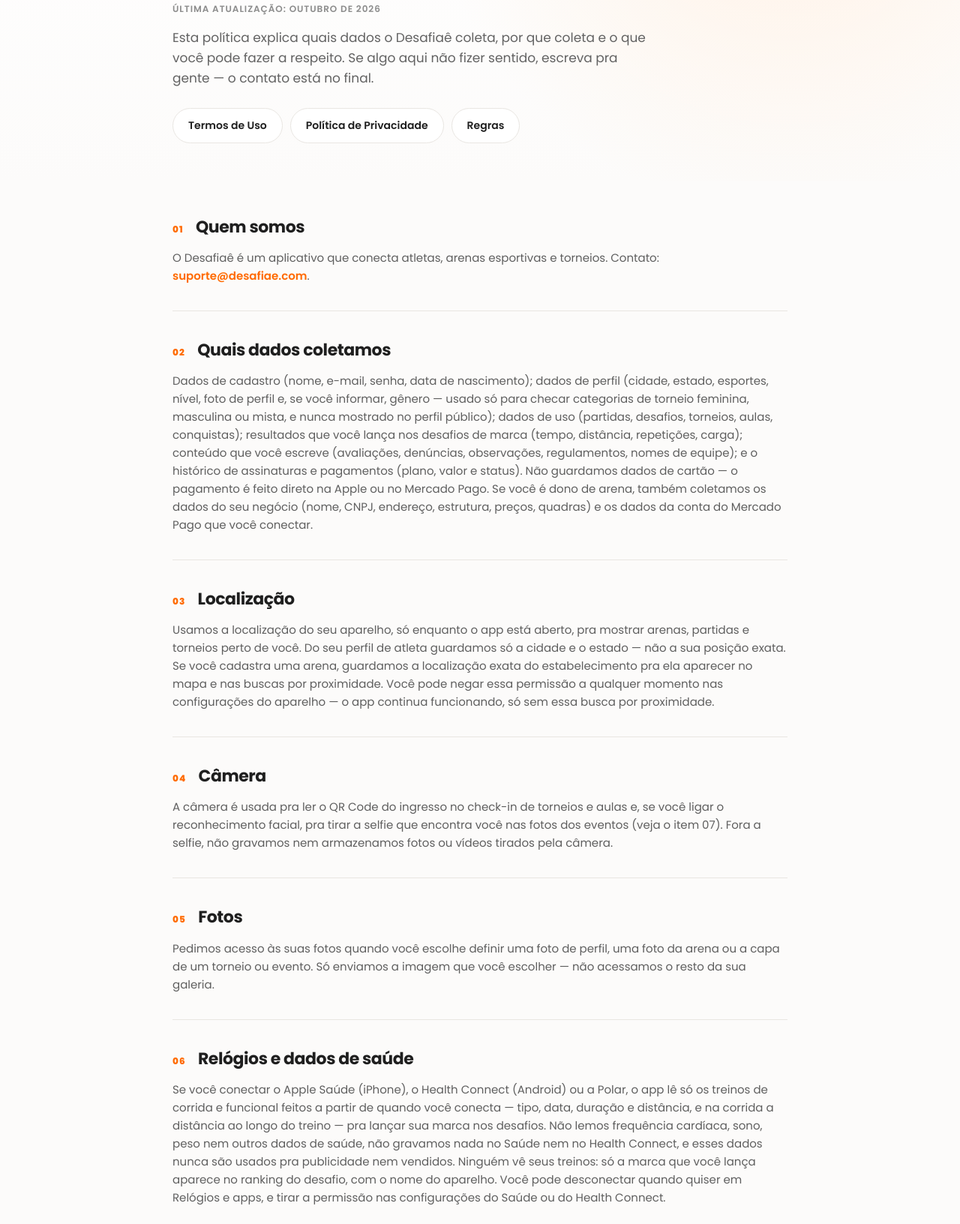
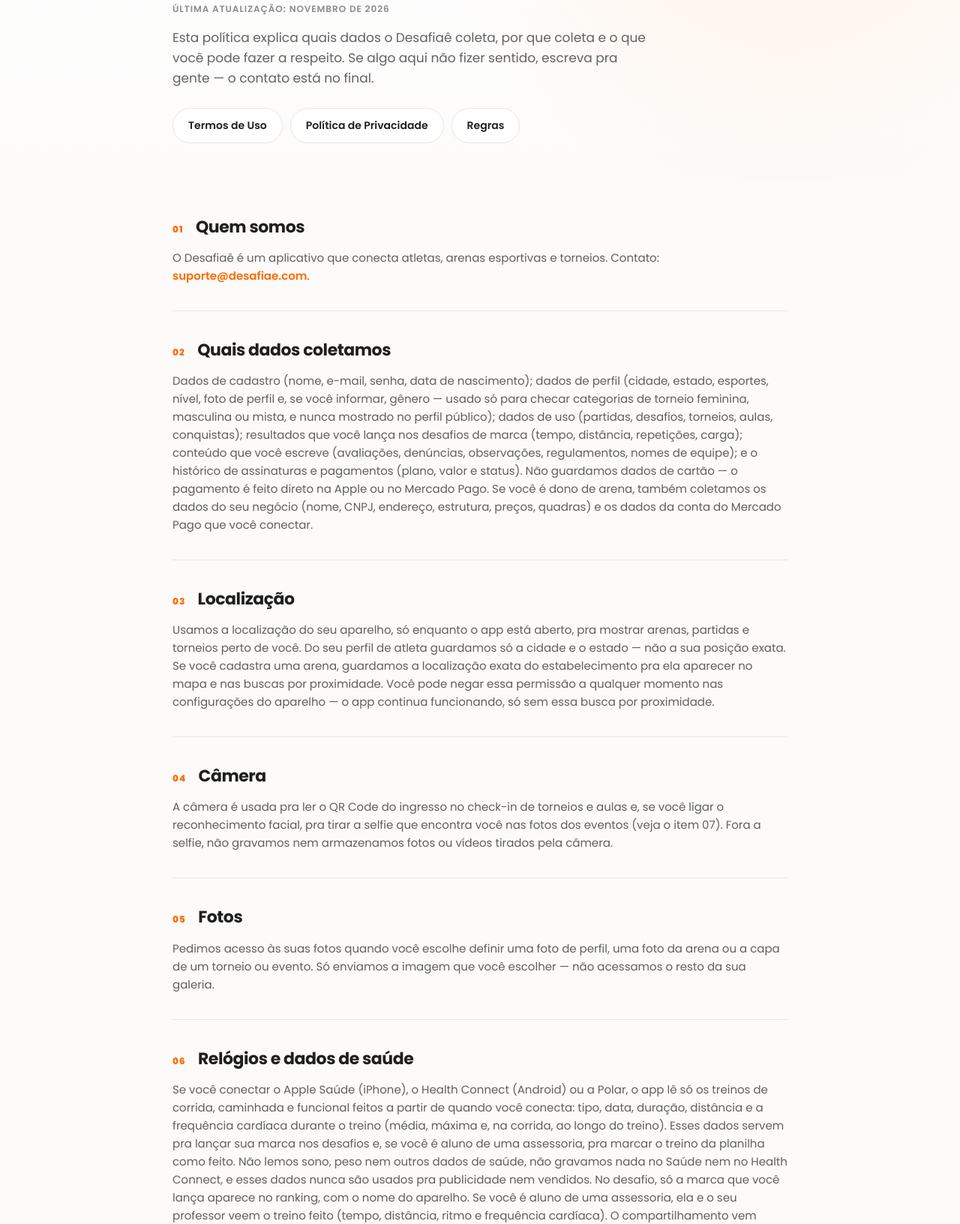
Before and after one commit to i-zzaa/landing-page-jogae, a plain HTML site: page privacidade.html in a window 1280 px wide. Shown: the part 269-1901 px from the top of the page at 75% size. Drawn offline with Linux system fonts and the light colour scheme.

Commit message:
privacidade: relógio lê a frequência cardíaca do treino e a assessoria vê o treino feito (Conexão Saúde)
Co-Authored-By: Claude Opus 5.5 <noreply@anthropic.com>

```diff
--- a/privacidade.html
+++ b/privacidade.html
@@ -49,7 +49,7 @@
       <div class="container">
         <span class="eyebrow"><span class="dot"></span> Documentos legais</span>
         <h1>Política de Privacidade</h1>
-        <p class="legal-meta">Última atualização: outubro de 2026</p>
+        <p class="legal-meta">Última atualização: novembro de 2026</p>
         <p class="legal-intro" style="margin-top:16px">Esta política explica quais dados o Desafiaê coleta, por que coleta e o que você pode fazer a respeito. Se algo aqui não fizer sentido, escreva pra gente — o contato está no final.</p>
         <div class="legal-nav">
           <a class="btn btn-sm btn-secondary" href="/termos">Termos de Uso</a>
@@ -83,7 +83,7 @@
       </article>
       <article class="legal-section">
         <h2><span>06</span>Relógios e dados de saúde</h2>
-        <p>Se você conectar o Apple Saúde (iPhone), o Health Connect (Android) ou a Polar, o app lê só os treinos de corrida e funcional feitos a partir de quando você conecta — tipo, data, duração e distância, e na corrida a distância ao longo do treino — pra lançar sua marca nos desafios. Não lemos frequência cardíaca, sono, peso nem outros dados de saúde, não gravamos nada no Saúde nem no Health Connect, e esses dados nunca são usados pra publicidade nem vendidos. Ninguém vê seus treinos: só a marca que você lança aparece no ranking do desafio, com o nome do aparelho. Você pode desconectar quando quiser em Relógios e apps, e tirar a permissão nas configurações do Saúde ou do Health Connect.</p>
+        <p>Se você conectar o Apple Saúde (iPhone), o Health Connect (Android) ou a Polar, o app lê só os treinos de corrida, caminhada e funcional feitos a partir de quando você conecta: tipo, data, duração, distância e a frequência cardíaca durante o treino (média, máxima e, na corrida, ao longo do treino). Esses dados servem pra lançar sua marca nos desafios e, se você é aluno de uma assessoria, pra marcar o treino da planilha como feito. Não lemos sono, peso nem outros dados de saúde, não gravamos nada no Saúde nem no Health Connect, e esses dados nunca são usados pra publicidade nem vendidos. No desafio, só a marca que você lança aparece no ranking, com o nome do aparelho. Se você é aluno de uma assessoria, ela e o seu professor veem o treino feito (tempo, distância, ritmo e frequência cardíaca). O compartilhamento vem ligado no primeiro treino, com aviso, e você desliga quando quiser em Relógios e dados de saúde. Você também pode desconectar o relógio ali e tirar a permissão nas configurações do Saúde ou do Health Connect.</p>
       </article>
       <article class="legal-section">
         <h2><span>07</span>Reconhecimento facial (fotos de eventos)</h2>
```
